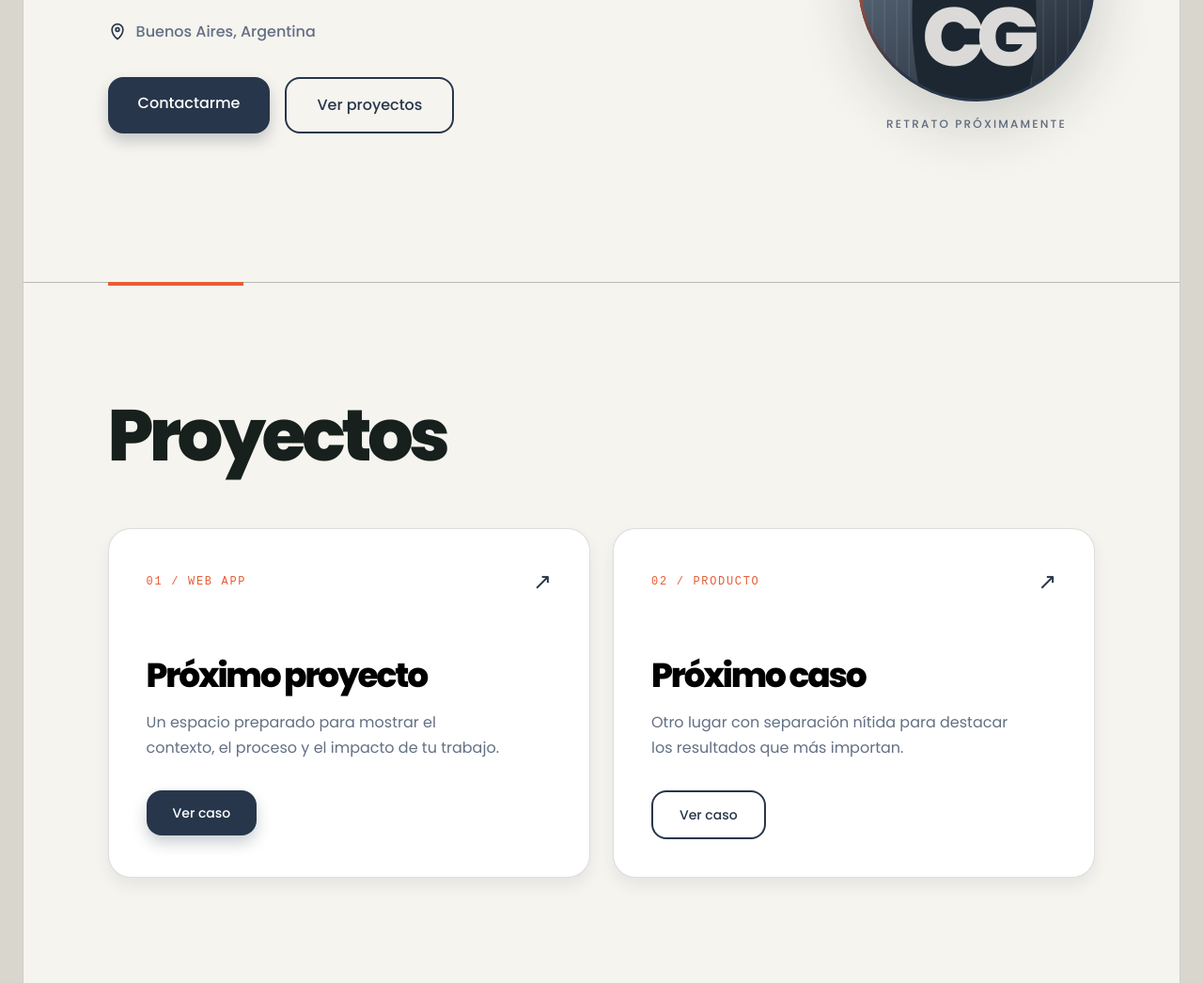
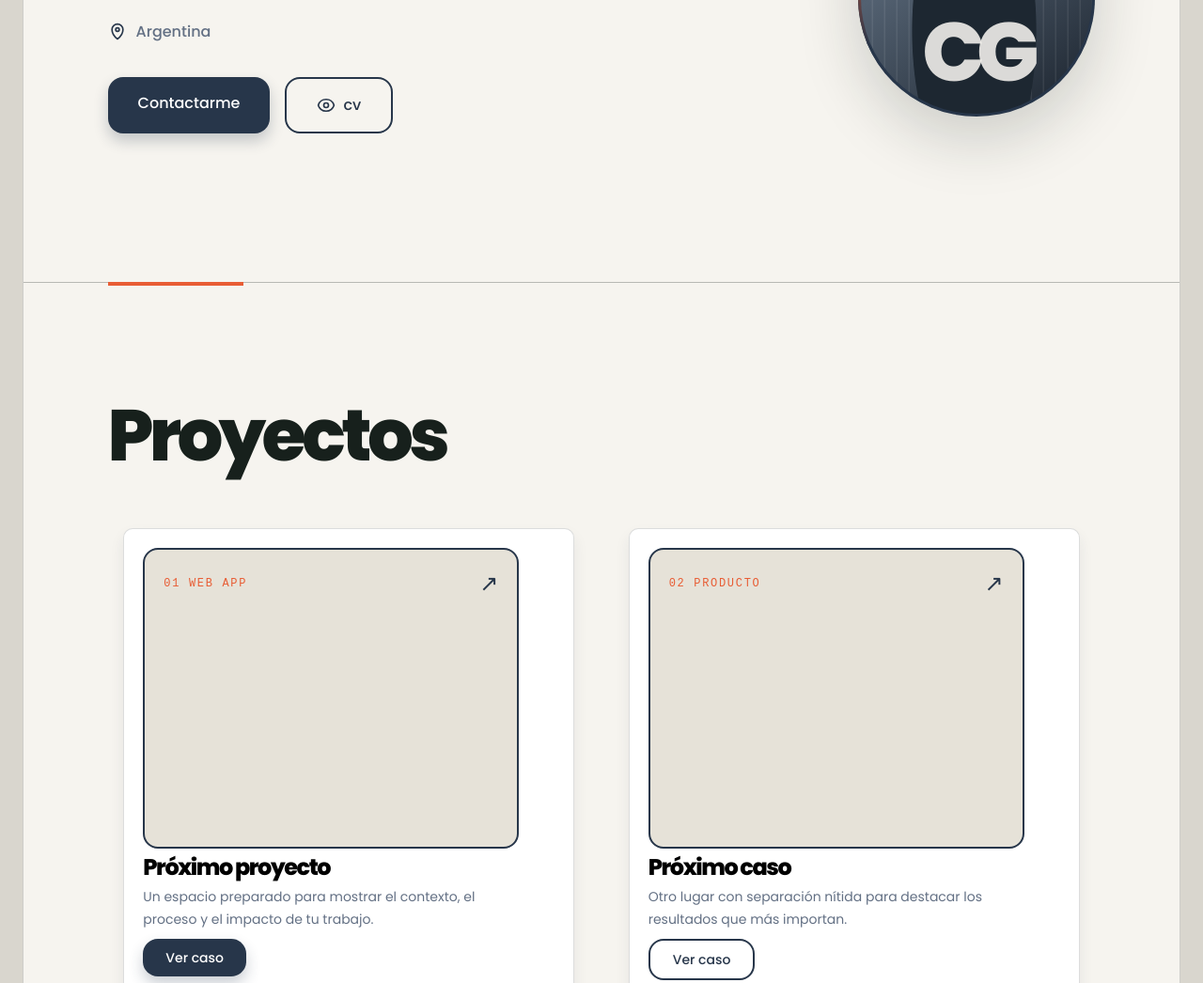
Before and after one commit to ClaudioIvan101/PORTFOLIO, an Astro site: page / in a window 1280 px wide. Shown: the part 500-1546 px from the top of the page at 94% size. Built offline with nearby package versions, Linux system fonts and the light colour scheme; Astro itself is replaced by a stand-in of ours.

Commit message:
ajuste hero(icono ojo en boton cv) y rediseña cards de proyecto

```diff
--- a/src/components/sections/Hero.astro
+++ b/src/components/sections/Hero.astro
@@ -17,12 +17,17 @@ import { hero, site } from "../../data/portfolio";
       </p>
       <div class="mt-9 flex flex-wrap gap-4">
         <a href="#contacto" class="rounded-2xl bg-[#27364a] px-8 py-4 text-base font-medium text-white shadow-[0_8px_15px_rgba(39,54,74,.24)] transition hover:-translate-y-0.5 hover:bg-[#e85d35]">{hero.primaryAction}</a>
-        <a href="#proyectos" class="rounded-2xl border-2 border-[#27364a] px-8 py-4 text-base font-medium text-[#27364a] transition hover:bg-[#27364a] hover:text-white">{hero.secondaryAction}</a>
+        <a href="#proyectos" class="inline-flex items-center gap-2 rounded-2xl border-2 border-[#27364a] px-8 py-4 text-base font-medium text-[#27364a] transition hover:bg-[#27364a] hover:text-white">
+          <svg class="size-5 shrink-0" viewBox="0 0 24 24" fill="none" stroke="currentColor" stroke-width="2" aria-hidden="true">
+            <path stroke-linecap="round" stroke-linejoin="round" d="M2.036 12.322a1.012 1.012 0 0 1 0-.639C3.423 7.51 7.36 4.5 12 4.5c4.638 0 8.573 3.007 9.963 7.178.07.207.07.431 0 .639C20.577 16.49 16.64 19.5 12 19.5c-4.638 0-8.573-3.007-9.963-7.178Z" />
+            <path stroke-linecap="round" stroke-linejoin="round" d="M15 12a3 3 0 1 1-6 0 3 3 0 0 1 6 0Z" />
+          </svg>
+          {hero.secondaryAction}
+        </a>
       </div>
     </div>
     <div class="mx-auto w-full max-w-[18rem] lg:justify-self-end">
       <div class="portrait-frame" role="img" aria-label={hero.portraitLabel}><span class="portrait-monogram">CG</span></div>
-      <p class="mt-4 text-center text-xs font-medium uppercase tracking-[.18em] text-[#637084]">{hero.portraitCaption}</p>
     </div>
   </div>
 </section>
--- a/src/components/ui/ProjectCard.astro
+++ b/src/components/ui/ProjectCard.astro
@@ -11,12 +11,14 @@ const actionClass = project.variant === "filled"
   : "border-2 border-[#27364a] text-[#27364a] hover:bg-[#27364a] hover:text-white";
 ---
 
-<article class="surface-card group flex min-h-80 flex-col p-8 sm:p-10">
-  <div class="flex items-center justify-between">
-    <p class="font-mono text-xs tracking-[.14em] text-[#e85d35]">{project.number} / {project.category}</p>
-    <span class="text-2xl text-[#27364a] transition-transform duration-300 group-hover:-translate-y-1 group-hover:translate-x-1" aria-hidden="true">&nearr;</span>
+<article class="surface-card group flex w-full max-w-[30rem] flex-col justify-self-center gap-1 p-4 sm:p-5">
+  <div class="aspect-square h-80 w-100 rounded-2xl border-2 border-[#27364a] bg-[#e6e2d8] ">
+    <div class="flex items-center justify-between p-5">
+      <p class="font-mono text-xs tracking-[.14em] text-[#e85d35]">{project.number} {project.category}</p>
+      <span class="text-2xl text-[#27364a] transition-transform duration-300 group-hover:-translate-y-1 group-hover:translate-x-1" aria-hidden="true">&nearr;</span>
+    </div>
   </div>
-  <h3 class="mt-16 text-3xl font-extrabold tracking-[-.06em] text-black sm:text-4xl">{project.title}</h3>
-  <p class="mt-4 max-w-sm leading-[1.7] text-[#637084]">{project.description}</p>
-  <a href={project.href} class={`mt-8 inline-flex w-fit items-center rounded-2xl px-7 py-3.5 text-sm font-medium transition duration-300 hover:-translate-y-0.5 ${actionClass}`}>{project.actionLabel}</a>
+  <h3 class="text-xl font-extrabold tracking-[-.06em] text-black sm:text-2xl">{project.title}</h3>
+  <p class="max-w-sm text-sm leading-[1.7] text-[#637084] line-clamp-2">{project.description}</p>
+  <a href={project.href} class={`mt-1 inline-flex w-fit items-center rounded-2xl px-6 py-2.5 text-sm font-medium transition duration-300 hover:-translate-y-0.5 ${actionClass}`}>{project.actionLabel}</a>
 </article>
--- a/src/data/portfolio.ts
+++ b/src/data/portfolio.ts
@@ -34,7 +34,7 @@ export const site = {
   brand: "Claudio.dev",
   role: "Full Stack Software Engineer",
   description: "Claudio Gomez Software Engineer FullStack Portfolio",
-  location: "Buenos Aires, Argentina",
+  location: "Argentina",
   email: "claudiogomez.work1@gmail.com",
   phone: "+54 362 405 9876",
 };
@@ -52,9 +52,8 @@ export const hero = {
   titleEmphasis: "Software Engineer",
   intro: "Hola, soy Claudio, un software engineer especializado en desarrollo web moderno. Creo aplicaciones rápidas, escalables y listas para producción, con interfaces claras y arquitectura sólida.",
   portraitLabel: "Espacio reservado para retrato de Claudio Gómez",
-  portraitCaption: "Retrato próximamente",
   primaryAction: "Contactarme",
-  secondaryAction: "Ver proyectos",
+  secondaryAction: "cv",
 };
 
 export const projects: Project[] = [
@@ -69,6 +68,15 @@ export const projects: Project[] = [
   },
   {
     number: "02",
+    category: "PRODUCTO",
+    title: "Próximo caso",
+    description: "Otro lugar con separación nítida para destacar los resultados que más importan.",
+    href: "#contacto",
+    actionLabel: "Ver caso",
+    variant: "outline",
+  },
+  {
+    number: "03",
     category: "PRODUCTO",
     title: "Próximo caso",
     description: "Otro lugar con separación nítida para destacar los resultados que más importan.",
--- a/src/styles/global.css
+++ b/src/styles/global.css
@@ -86,7 +86,7 @@ html {
 
 .surface-card {
   border: 1px solid rgba(23, 32, 28, 0.15);
-  border-radius: 1.5rem;
+  border-radius: 10px;
   background: #fff;
   box-shadow: 0 8px 15px rgba(39, 54, 74, 0.08);
   transition: transform 300ms ease, border-color 300ms ease, box-shadow 300ms ease;
```
